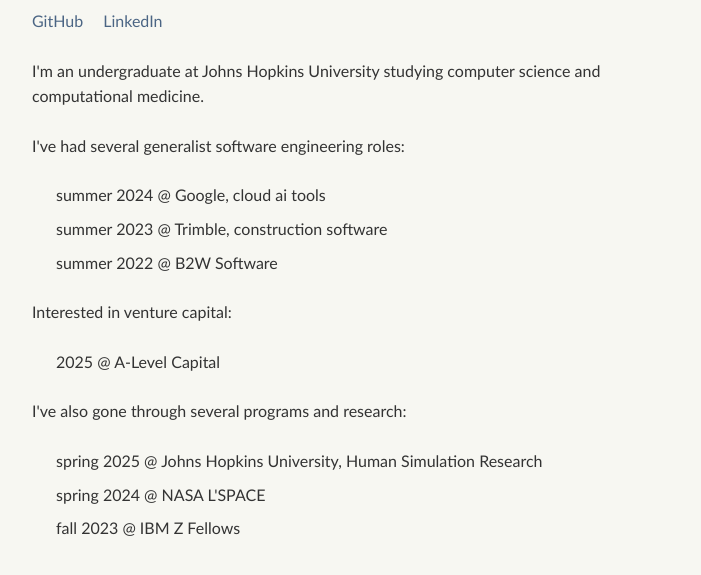
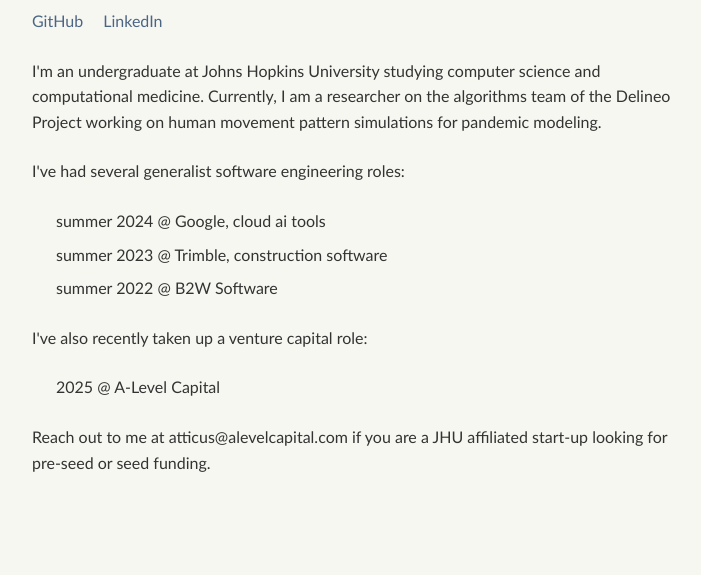
Before and after one commit to AtticusColwell/personal-website, a plain HTML site: page index.html in a window 1280 px wide. Shown: the part 123-698 px from the top of the page, without its empty margins (283-984 px from the left). Drawn offline with Linux system fonts and the light colour scheme.

Commit message:
research + email address update

```diff
--- a/index.html
+++ b/index.html
@@ -51,7 +51,7 @@
     </div>
 
     <p>
-        I'm an undergraduate at Johns Hopkins University studying computer science and computational medicine.
+        I'm an undergraduate at Johns Hopkins University studying computer science and computational medicine. Currently, I am a researcher on the algorithms team of the Delineo Project working on human movement pattern simulations for pandemic modeling.
     </p>
 
     <div class="section">
@@ -62,15 +62,12 @@
     </div>
 
     <div class="section">
-        <p>Interested in venture capital:</p>
+        <p>I've also recently taken up a venture capital role:</p>
         <div class="work-item"> 2025 @ A-Level Capital</div>
     </div>
 
     <div class="section">
-        <p>I've also gone through several programs and research:</p>
-        <div class="work-item">spring 2025 @ Johns Hopkins University, Human Simulation Research</div>
-        <div class="work-item">spring 2024 @ NASA L'SPACE</div>
-        <div class="work-item">fall 2023 @ IBM Z Fellows</div>
+        <p>Reach out to me at atticus@alevelcapital.com if you are a JHU affiliated start-up looking for pre-seed or seed funding.</p>
     </div>
 </body>
 </html>
```
